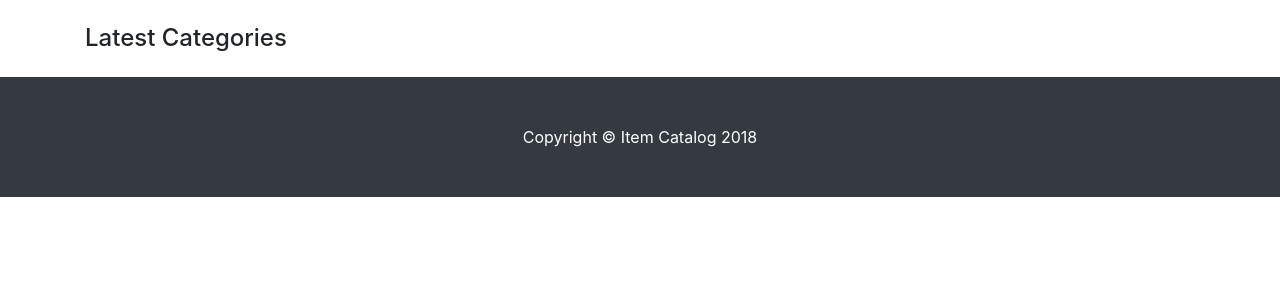
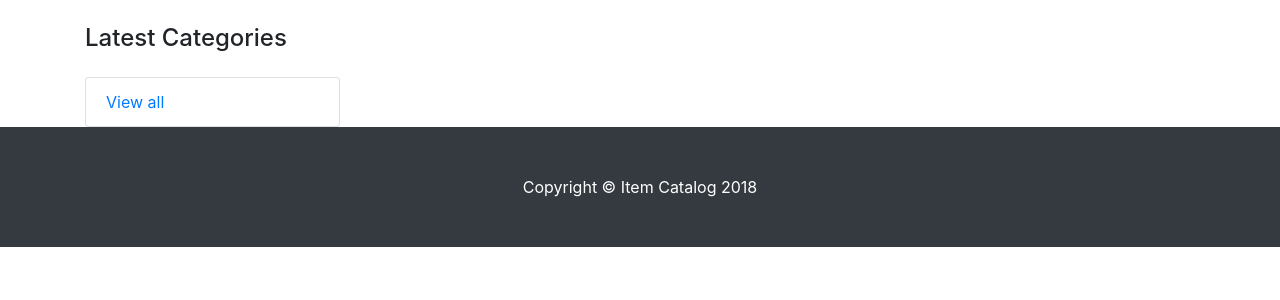
Before and after one commit to dotmido/uda-items-project, a Flask app: page / in a window 1280 px wide. Shown: the part 56-356 px from the top of the page. Run offline with Flask 2, Linux system fonts and the light colour scheme; some libraries are stand-ins or nearby versions.

Commit message:
feat:view all categories

```diff
--- a/templates/index.html
+++ b/templates/index.html
@@ -34,6 +34,7 @@
           {% for category in categories %}
           <a href="{{url_for('listItems', category_id = category.id)}}" class="list-group-item">{{category.name}}</a>
           {% endfor %}
+          <a href="{{url_for('allCategories')}}" class='list-group-item'>View all</a>
         </div>
 
       </div>
```
